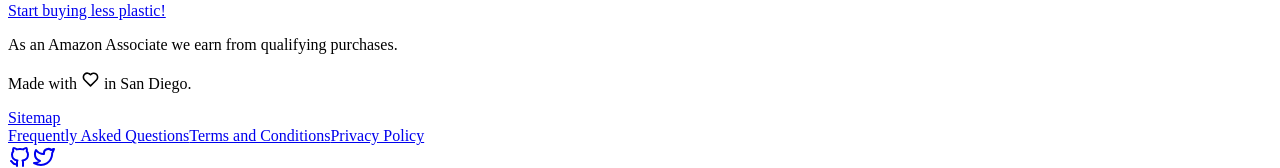
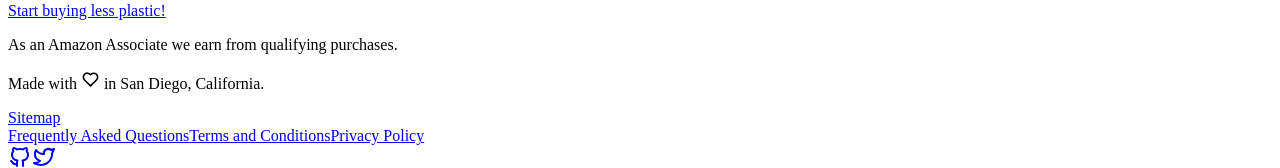
Before and after one commit to liubomyr191/next-commerce-plas, a Next.js app: page / in a window 1280 px wide. Shown: the part 2549-2717 px from the top of the page. Built offline with nearby package versions, Linux system fonts and the light colour scheme; a web font is replaced by a local one.

Commit message:
refactor: footer copy

```diff
--- a/components/Footer.tsx
+++ b/components/Footer.tsx
@@ -15,7 +15,7 @@
           </p>
           <p className="pb-2 text-white">
             Made with <IconHeart size={19} className="inline-block mb-1" /> in
-            San Diego.
+            San Diego, California.
           </p>
           <Link href="/server-sitemap.xml">
             <a className="pb-2 text-white">Sitemap</a>
```
